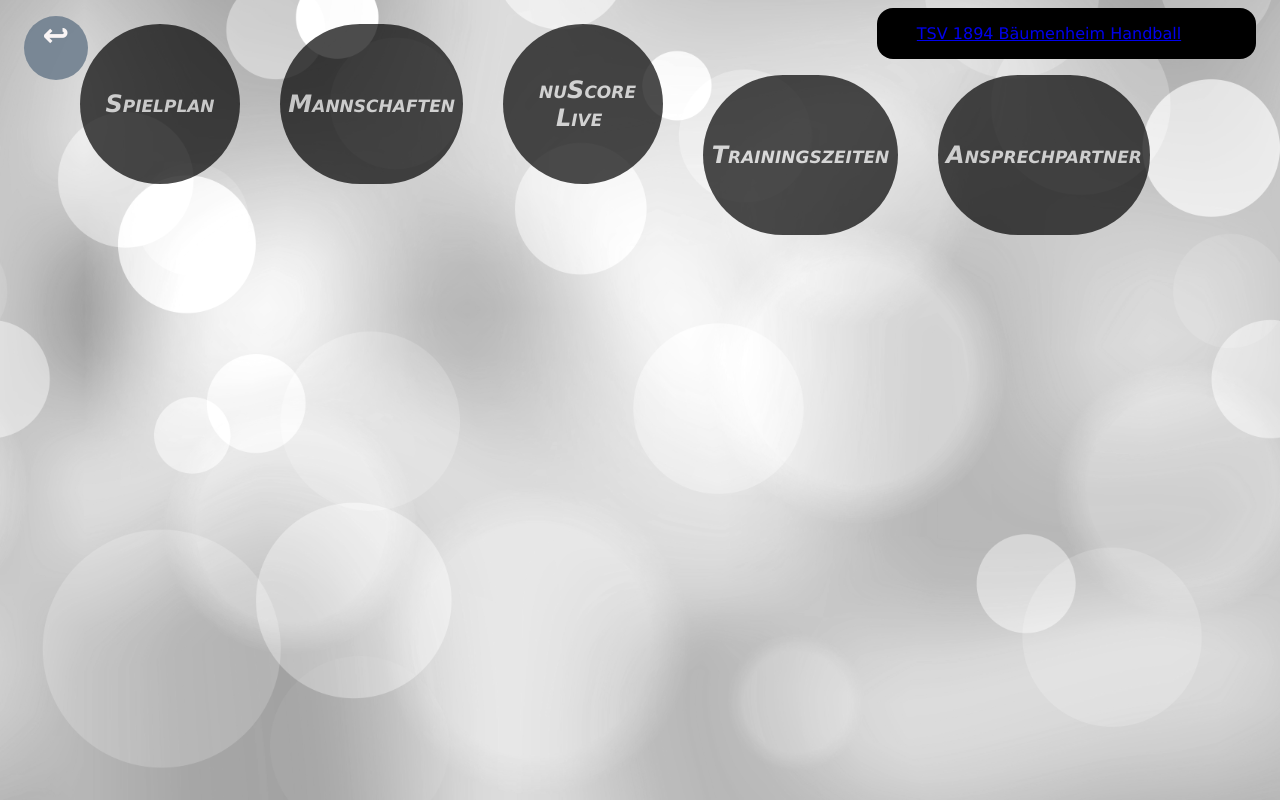
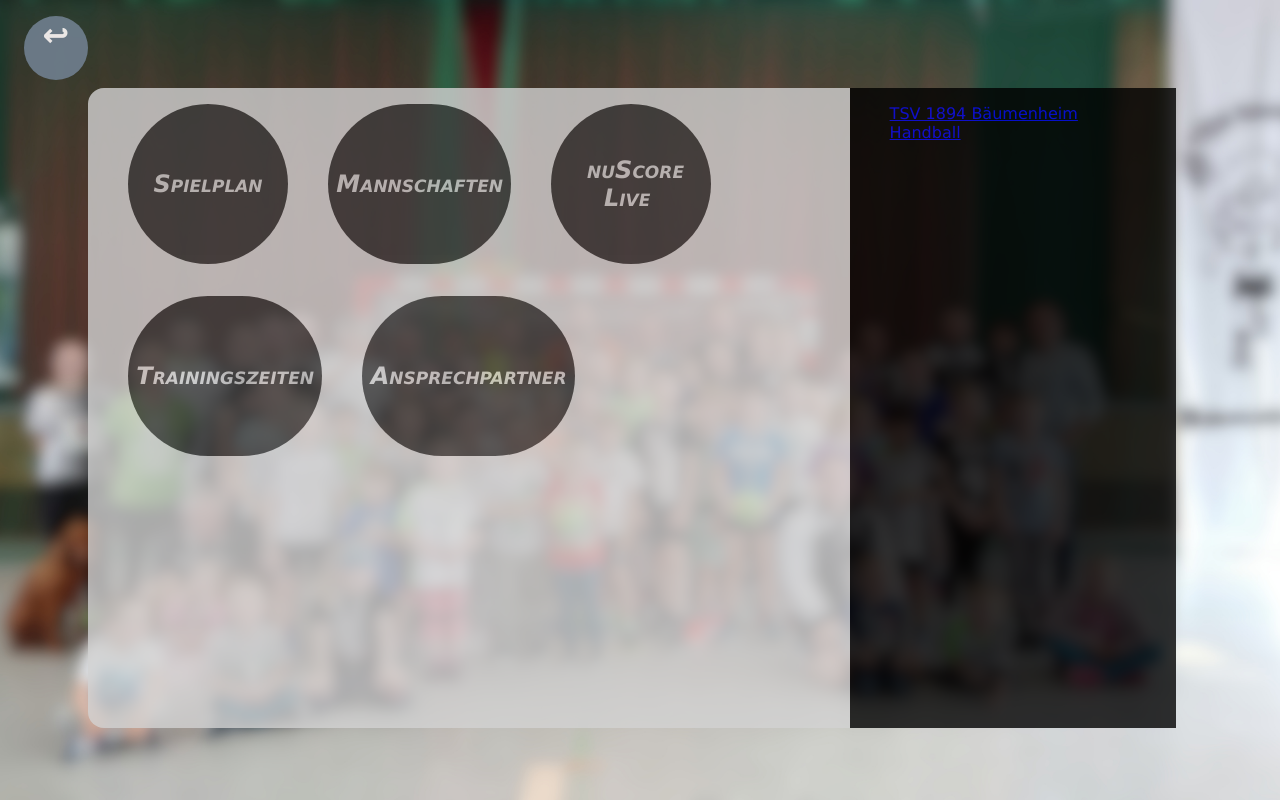
Before and after one commit to AndreasSchiele/AndreasSchiele.github.io, a plain HTML site: page handball.html in a window 1280 px wide. Drawn offline with Linux system fonts and the light colour scheme.

Commit message:
handball

```diff
--- /dev/null
+++ b/Handballbackground.css
@@ -0,0 +1,17 @@
+html {
+    font-family: -apple-system, BlinkMacSystemFont, 'Segoe UI', Roboto, Oxygen, Ubuntu, Cantarell, 'Open Sans', 'Helvetica Neue', sans-serif;
+    background: url(pictures/Hintergrund_Gruppe.jpg) no-repeat center center fixed;
+    background-size: cover;
+    background-attachment: fixed;
+    background-repeat: repeat-x;
+}
+
+main{
+    position: absolute;
+    background-color: lightgrey;
+    opacity: 0.8;
+    border-radius: 1em;
+    width: 85%;
+    height: 80%;
+    margin: 5em;
+}
--- a/handball.html
+++ b/handball.html
@@ -3,7 +3,7 @@
 <head>
         <link rel="stylesheet" href="stylesheet.css">
         <link rel="stylesheet" href="stylesheetindex.css">
-        <link rel="stylesheet" href="greybackground.css">
+        <link rel="stylesheet" href="Handballbackground.css">
 </head>
 <body>
 <header>
--- a/stylesheet.css
+++ b/stylesheet.css
@@ -85,8 +85,6 @@ nav > ul > li
     margin-left: 15px;*/
     float: right;
 
-    border-radius: 1em;
-
     background-color: black;
     color: white;
 
@@ -95,7 +93,7 @@ nav > ul > li
     top:0em;
     height: 100%;
 
-    margin: 0 1em 0 1em;
+    margin: 0 0 0 1em;
 }
 
 /* Footer area */
```
Also changed, not shown: pictures/Hintergrund_Gruppe.jpg (added), 1 other file.
